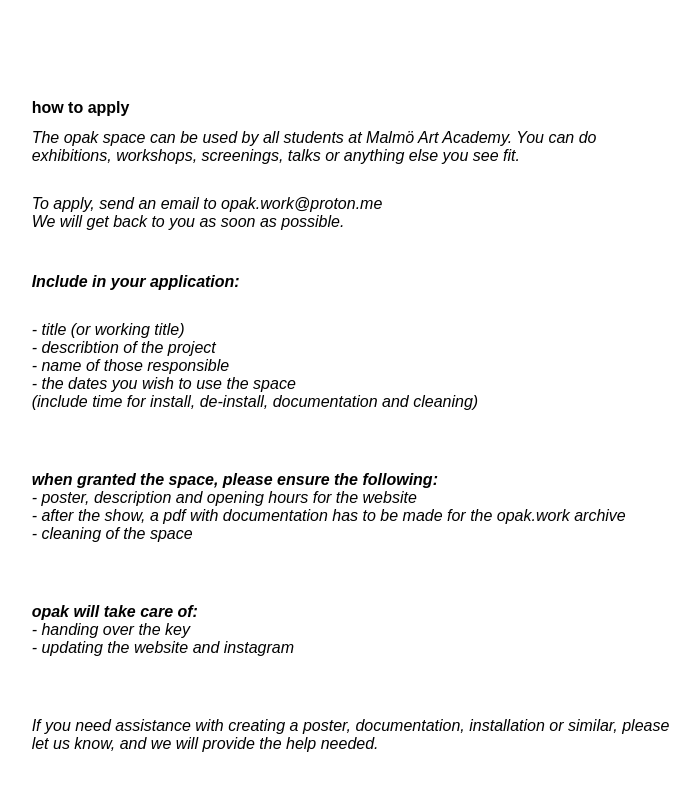
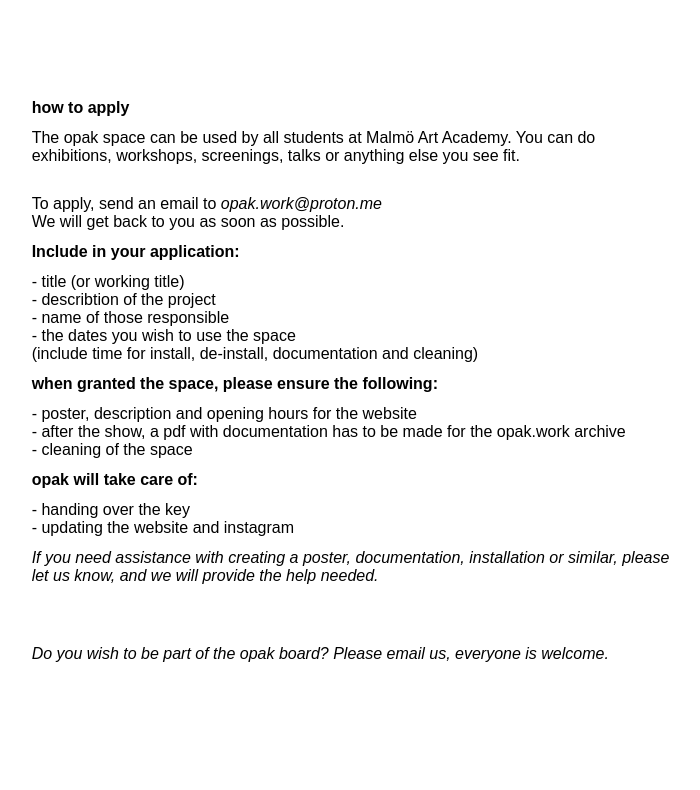
Before and after one commit to opakwork/opak.work, a plain HTML site: page info.html in a window 1280 px wide. Shown: the part 410-1200 px from the top of the page, without its empty margins (288-988 px from the left). Drawn offline with Linux system fonts and the light colour scheme.

Commit message:
Update info.html

```diff
--- a/info.html
+++ b/info.html
@@ -106,28 +106,27 @@ fetch('assets/announcement.txt')
 <p>
  </p>
 <p><strong>how to apply</strong></p>
-<p><em>The opak space can be used by all students at Malmö Art Academy. You can do exhibitions, workshops, screenings, talks or anything else you see fit.<em><p/>
+<p>The opak space can be used by all students at Malmö Art Academy. You can do exhibitions, workshops, screenings, talks or anything else you see fit.<p/>
 
 <br>To apply, send an email to <em>opak.work@proton.me</em>
 <br>We will get back to you as soon as possible.
-<p> </p>
 <p><strong>Include in your application:</strong></p>
-<br>  - title (or working title)
+  - title (or working title)
 <br>  - describtion of the project
 <br>  - name of those responsible
 <br>  - the dates you wish to use the space
-	    <br>(include time for install, de-install, documentation and cleaning)
-<p> </p>
-<br><strong>when granted the space, please ensure the following:</strong>
-<br>  - poster, description and opening hours for the website
+	    <br> (include time for install, de-install, documentation and cleaning)
+
+<p><strong>when granted the space, please ensure the following:</strong> </p>
+  - poster, description and opening hours for the website
 <br>  - after the show, a pdf with documentation has to be made for the opak.work archive
 <br>  - cleaning of the space
-<p> </p>
-<br><strong>opak will take care of:</strong>
-<br>  - handing over the key
+
+<p><strong>opak will take care of:</strong></p>
+  - handing over the key
 <br>  - updating the website and instagram
-<p> </p>
-<br><em>If you need assistance with creating a poster, documentation, installation or similar, please let us know, and we will provide the help needed.</em>
+
+<p><em>If you need assistance with creating a poster, documentation, installation or similar, please let us know, and we will provide the help needed.</em></p>
 <p> </p>
 <br><em>Do you wish to be part of the opak board? Please email us, everyone is welcome.</em>
 <p> </p>
```
